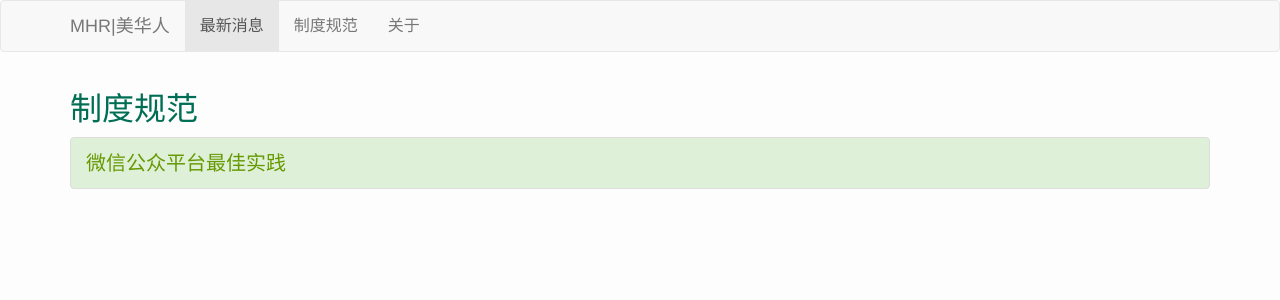
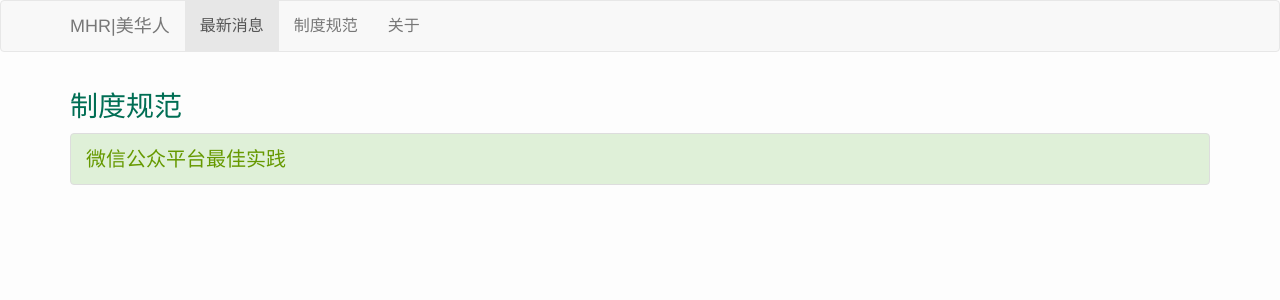
Before and after one commit to ctpjh/ctpjh.github.io, a Jekyll site: the page built from management.html, in a window 1280 px wide. Shown: the top 300 px of the page. Built offline with Jekyll 4.4.1, drawn with Linux system fonts in a browser that asks for light colours; nearby versions of some CDN libraries; library files that are not in the unit come from our copies.

Commit message:
modify css

```diff
--- a/css/main.css
+++ b/css/main.css
@@ -19,7 +19,7 @@ body {
 
 /* 文章 */
 .post-header h1 {
-	font-size: 32px;
+	font-size: 28px;
 }
 .post-header p {
 	color: #99cc99;
@@ -36,5 +36,4 @@ body {
 }
 .list-group a:hover {
 	text-decoration: none;
-	color: #ccff66;
 }
--- a/management.html
+++ b/management.html
@@ -7,7 +7,6 @@ title: 制度规范
 	{% for post in site.categories.manage %}
 	<li class="list-group-item list-group-item-success">
 		<a href="{{ post.url| prepend: site.baseurl }}">{{ post.title }}</a>
-
 	</li>
 	{% endfor %}
 </ul>
```
